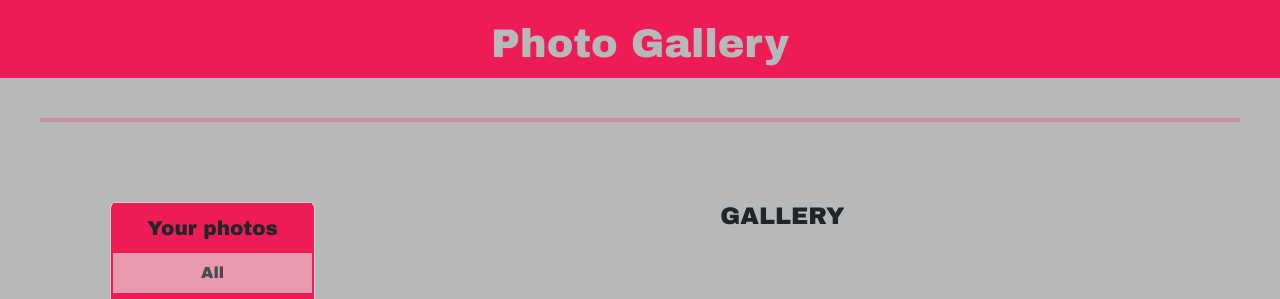
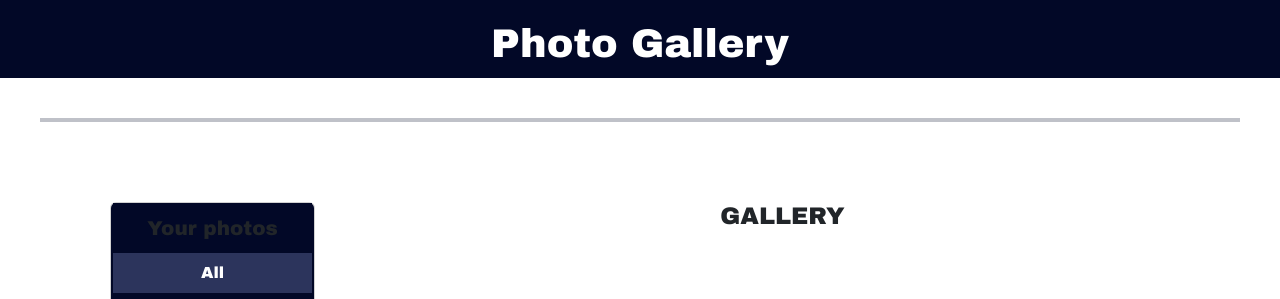
Before and after one commit to albertiaedev/photoapp, a Django app: template photoapp/app/templates/app/gallery.html in a window 1280 px wide. Shown: the top 299 px of the page. Run offline with Django 3.2, Linux system fonts and the light colour scheme; the template is opened without the code that fills it, so the values that code supplies are empty.

Commit message:
Changed color palette styles

```diff
--- a/photoapp/app/templates/app/gallery.html
+++ b/photoapp/app/templates/app/gallery.html
@@ -16,29 +16,29 @@
     }
     body {
       font-family: 'Arial Black', sans-serif;
-      background: #b6b8ba;
+      background: #fff;
     }
     .sidebar-title{
-      background: #ed1c54;
+      background: #020827;
       font-size: 20px;
       padding: 10px;
       list-style: none;
     }
     .list-group {
       position: relative;
-      border: 2px solid #ed1c54;
+      border: 2px solid #020827;
     }
     .list-group-item {
-      color: #444c4c;
-      background: #e899ae;
-      border-bottom: 2px solid #ed1c54;
+      color: #fff;
+      background: #2c345c;
+      border-bottom: 2px solid #020827;
     }
     .list-group-item:hover {
       color: #000;
     }
     a.list-group-item {
-      color: #444c4c;
-      background: #ed1c54;
+      color: #fff;
+      background: #020827;
       text-decoration: none;
     }
     .card-img-thumbnail {
@@ -46,7 +46,7 @@
       object-fit: cover;
     }
     .card-body {
-      background: #e899ae;
+      background: #2c345c;
     }
     .col-md-12 {
       padding: 10px;
@@ -57,7 +57,7 @@
     }
     hr {
       margin: 40px;
-      border: 2px solid #ed1c54;
+      border: 2px solid #020827;
     }
     .head {
       text-align: center;
@@ -65,8 +65,8 @@
     .head h1, footer {
       padding-top: 20px;
       padding-bottom: 10px;
-      color: #b6b8ba;
-      background: #ed1c54;
+      color: #fff;
+      background: #020827;
     }
     .col-md-3, .col-md-9, .copy {
       text-align: center;
@@ -90,7 +90,7 @@
       text-decoration: underline #000;
     }
     .btn:hover {
-      color: #b6b8ba;
+      color: #fff;
       background: #000;
     }
   </style>
```
